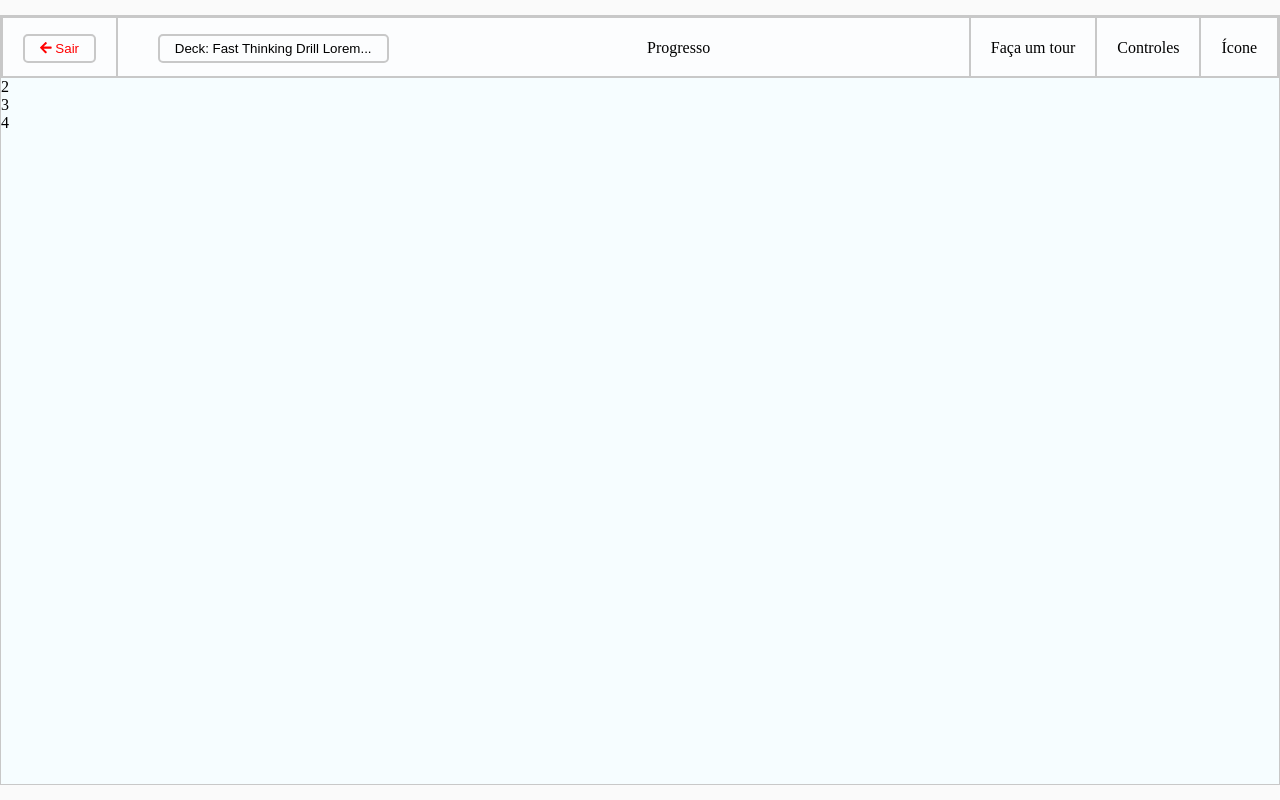
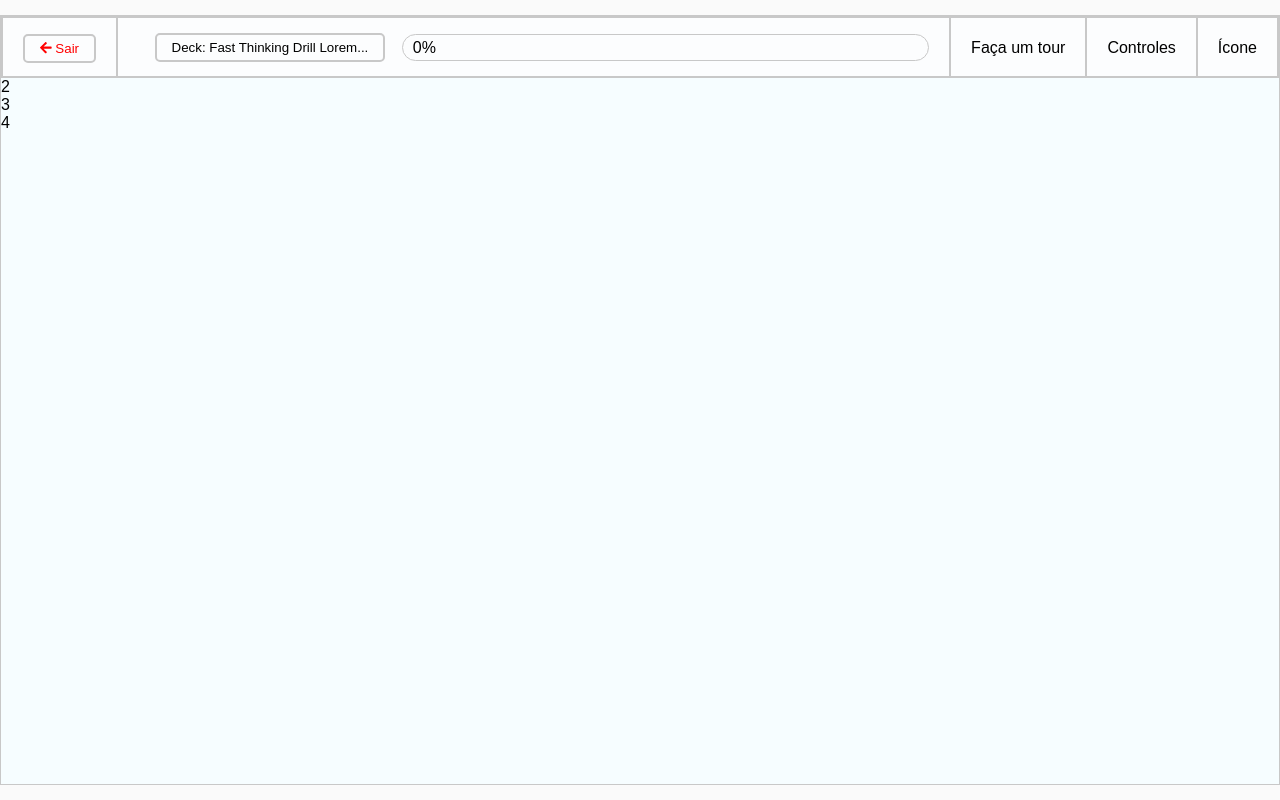
Before and after one commit to raphaelalvarenga/fluency-academy-flashcards, a React (Create React App) app: page / in a window 1280 px wide. Built offline with nearby package versions, Linux system fonts and the light colour scheme.

Commit message:
[Progress Bar] The progress bar style has been created. The state to control it is also ready.

```diff
--- a/src/styled-components.js
+++ b/src/styled-components.js
@@ -6,6 +6,7 @@ export const GlobalStyle = createGlobalStyle`
         margin: 0;
         padding: 0;
         box-sizing: border-box;
+        font-family: Arial
     }
 `
 
@@ -45,6 +46,7 @@ export const HeaderProgress = styled.div`
     border: 1px solid rgb(200, 200, 200);
     display: flex;
     justify-content: space-around;
+    align-items: center;
     padding: 0 20px;
 `
 
@@ -69,3 +71,38 @@ export const Button = styled.button`
         `
     }
 `
+export const ProgressBarOutside = styled.div`
+    border-style: solid;
+    height: 25px;
+    line-height: 25px;
+    border-color: rgb(200, 200, 200);
+    border-width: 1px;
+    border-radius: 20px;
+    overflow: hidden;
+    display: flex;
+`
+
+    export const ProgressBarInside = styled.div`
+    background-color: rgb(64,212,111);
+    height: 25px;
+    line-height: 25px;
+    width: 0;
+    margin-left: 20px;
+
+    ${
+        props => props.percent  && css`
+            width: ${props.percent};
+            color: rgb(255, 255, 255);
+            margin-left: 0;
+            text-align: right;
+        `
+    }
+`
+
+export const DivFlex = styled.div`
+    ${
+        props => props.flex && css`
+            flex: ${props.flex}
+        `
+    }
+`
--- a/src/views/Flashcards.js
+++ b/src/views/Flashcards.js
@@ -1,9 +1,12 @@
-import React from "react";
-import { Container, Content, Header, HeaderItems, HeaderProgress, Button } from "../styled-components";
+import React, { useState } from "react";
+import { Container, Content, Header, HeaderItems, HeaderProgress, Button, ProgressBarOutside, ProgressBarInside, DivFlex } from "../styled-components";
 import { FontAwesomeIcon } from "@fortawesome/react-fontawesome";
 import { faArrowLeft } from "@fortawesome/free-solid-svg-icons";
 
 const Flashcards = () => {
+
+    const [progressBarValue, setProgressBarValue] = useState(0);
+
     return (
         <Content>
             <Header>
@@ -11,10 +14,25 @@ const Flashcards = () => {
                     <Button color = "danger" fill = "outlined"><FontAwesomeIcon icon = {faArrowLeft} /> Sair</Button>
                 </HeaderItems>
                 <HeaderProgress>
-                    <div style = {{flex: 1}}>
+                    <DivFlex flex = {1}>
                         <Button fill = "outlined">Deck: Fast Thinking Drill Lorem...</Button>
-                    </div>
-                    <div style = {{ flex: 2 }}>Progresso</div>
+                    </DivFlex>
+                    <DivFlex flex = {2}>
+                        <ProgressBarOutside>
+                            <ProgressBarInside percent = {`${progressBarValue}%`}>
+                                {
+                                    progressBarValue >= 10
+                                    &&
+                                    <div style = {{marginRight: "10px"}}>{`${progressBarValue}%`}</div>
+                                }
+                            </ProgressBarInside>
+                            {
+                                progressBarValue < 10
+                                &&
+                                <div style = {{marginLeft: "10px"}}>{`${progressBarValue}%`}</div>
+                            }
+                        </ProgressBarOutside>
+                    </DivFlex>
                 </HeaderProgress>
                 <HeaderItems>Faça um tour</HeaderItems>
                 <HeaderItems>Controles</HeaderItems>
```
